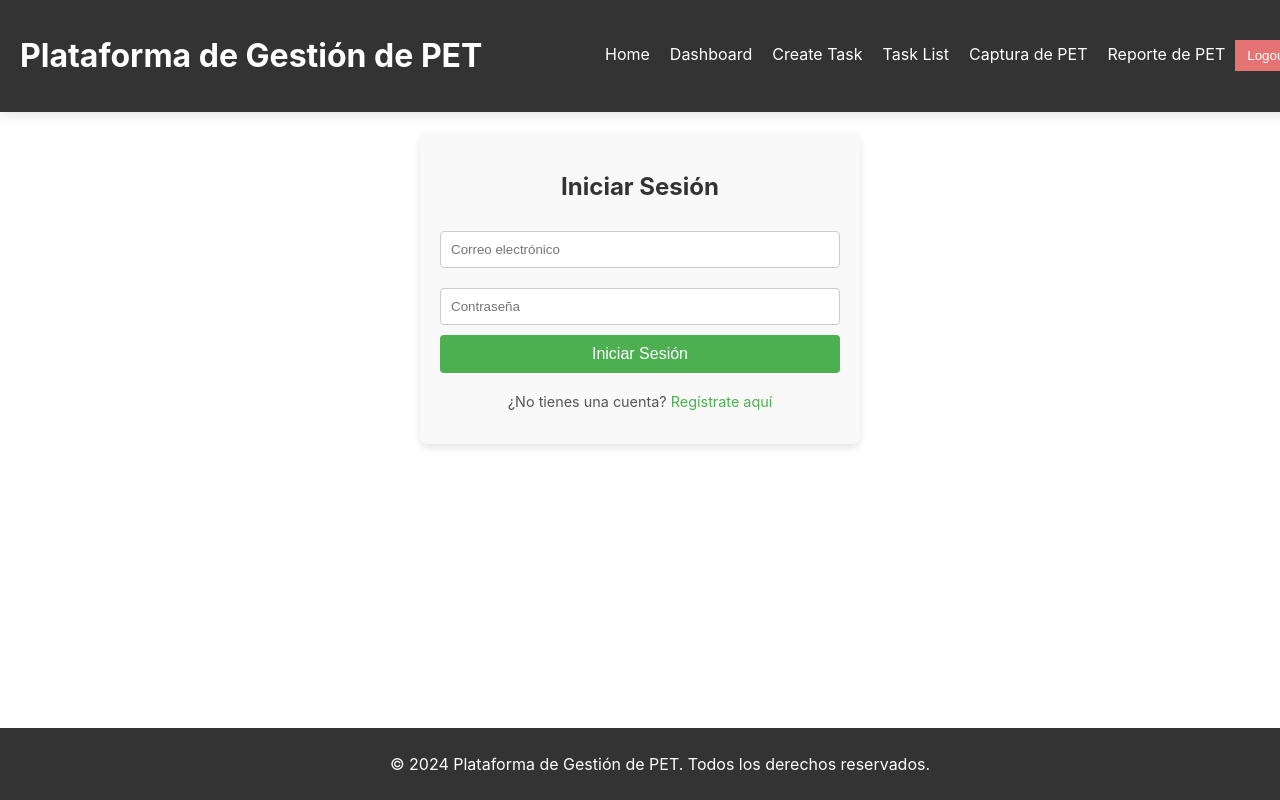
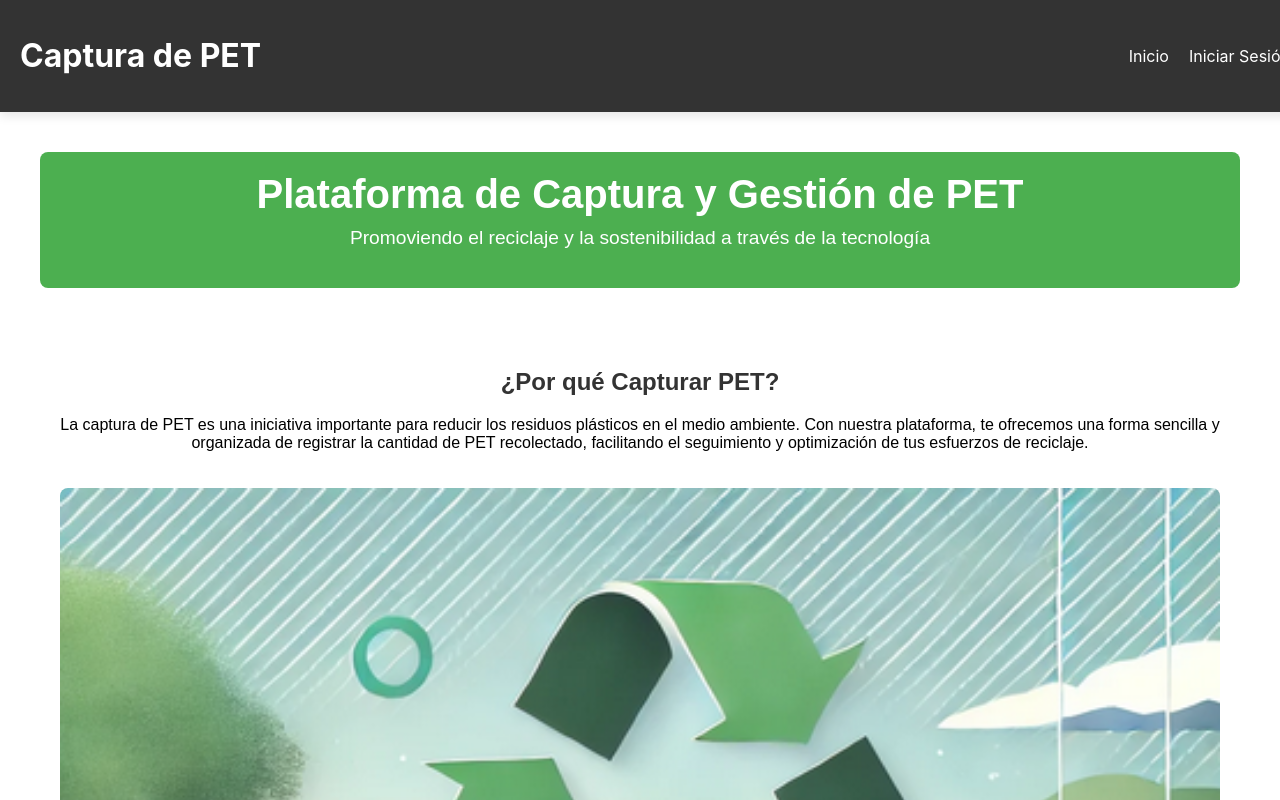
Before and after one commit to GabrielGM16/front_global_AW, a React (Create React App) app: page / in a window 1280 px wide. Before the commit this address led to /login. Shown: the top 800 px of the page. Built offline with nearby package versions, Linux system fonts and the light colour scheme.

Commit message:
Se agregan esytilos mejorados

```diff
--- a/src/App.js
+++ b/src/App.js
@@ -14,7 +14,7 @@ import PETReport from './components/PETReport';
 import './App.css';
 
 function App() {
-  const [isAuthenticated, setIsAuthenticated] = useState(false); // Inicialmente, no autenticado
+  const [isAuthenticated, setIsAuthenticated] = useState(false);
 
   const handleLogin = () => setIsAuthenticated(true);
   const handleLogout = () => setIsAuthenticated(false);
@@ -22,26 +22,33 @@ function App() {
   return (
     <Router>
       <div className="app">
-        <Header onLogout={handleLogout} />
+        <Header isAuthenticated={isAuthenticated} onLogout={handleLogout} />
         <div className="main-content">
           <Routes>
-            {!isAuthenticated ? (
+            <Route path="/" element={<Home />} />
+            <Route path="/login" element={<Login onLogin={handleLogin} />} />
+            <Route path="/register" element={<Register />} />
+
+            {/* Rutas protegidas */}
+            {isAuthenticated ? (
               <>
-                <Route path="/login" element={<Login onLogin={handleLogin} />} />
-                <Route path="/register" element={<Register />} />
-                <Route path="*" element={<Navigate to="/login" />} />
-              </>
-            ) : (
-              <>
-                <Route path="/" element={<Home />} />
                 <Route path="/dashboard" element={<Dashboard />} />
                 <Route path="/create-task" element={<CreateTask />} />
                 <Route path="/task-list" element={<TaskList />} />
                 <Route path="/pet-capture" element={<PETCapture />} />
                 <Route path="/pet-report" element={<PETReport />} />
-                <Route path="*" element={<Navigate to="/" />} />
+              </>
+            ) : (
+              <>
+                <Route path="/dashboard" element={<Navigate to="/login" />} />
+                <Route path="/create-task" element={<Navigate to="/login" />} />
+                <Route path="/task-list" element={<Navigate to="/login" />} />
+                <Route path="/pet-capture" element={<Navigate to="/login" />} />
+                <Route path="/pet-report" element={<Navigate to="/login" />} />
               </>
             )}
+
+            <Route path="*" element={<Navigate to="/" />} /> {/* Redirección a Home por defecto */}
           </Routes>
         </div>
         <Footer />
--- a/src/components/Header.js
+++ b/src/components/Header.js
@@ -3,18 +3,24 @@ import React from 'react';
 import { Link } from 'react-router-dom';
 import '../styles/Header.css';
 
-function Header({ onLogout }) {
+function Header({ isAuthenticated, onLogout }) {
   return (
     <header className="header">
-      <h1>Plataforma de Gestión de PET</h1>
-      <nav>
-        <Link to="/" className="nav-button">Home</Link>
-        <Link to="/dashboard" className="nav-button">Dashboard</Link>
-        <Link to="/create-task" className="nav-button">Create Task</Link>
-        <Link to="/task-list" className="nav-button">Task List</Link>
-        <Link to="/pet-capture" className="nav-button">Captura de PET</Link>
-        <Link to="/pet-report" className="nav-button">Reporte de PET</Link>
-        <button onClick={onLogout} className="nav-button logout-button">Logout</button>
+      <h1>Captura de PET</h1>
+      <nav className="navigation">
+        <Link to="/" className="nav-button">Inicio</Link>
+        {isAuthenticated ? (
+          <>
+            <Link to="/dashboard" className="nav-button">Dashboard</Link>
+            <Link to="/create-task" className="nav-button">Crear Tarea</Link>
+            <Link to="/task-list" className="nav-button">Lista de Tareas</Link>
+            <Link to="/pet-capture" className="nav-button">Captura de PET</Link>
+            <Link to="/pet-report" className="nav-button">Reporte de PET</Link>
+            <button onClick={onLogout} className="nav-button logout-button">Cerrar Sesión</button>
+          </>
+        ) : (
+          <Link to="/login" className="nav-button">Iniciar Sesión</Link>
+        )}
       </nav>
     </header>
   );
--- a/src/components/Home.js
+++ b/src/components/Home.js
@@ -5,23 +5,56 @@ import '../styles/Home.css';
 function Home() {
   return (
     <div className="home-container">
-      <h2 className="home-title">Bienvenido a la Plataforma de Gestión de Captura de PET</h2>
-      <p className="home-description">
-        Nuestra plataforma está diseñada para facilitar el monitoreo, registro y análisis de la recolección de PET, ayudando a promover la
-        sostenibilidad y el reciclaje.
-      </p>
-      <img
-        src="https://via.placeholder.com/600x300"
-        alt="PET Management Example"
+      <header className="home-header">
+        <h1 className="home-title">Plataforma de Captura y Gestión de PET</h1>
+        <p className="home-subtitle">Promoviendo el reciclaje y la sostenibilidad a través de la tecnología</p>
+      </header>
+
+      <section className="home-introduction">
+        <div className="home-intro-content">
+          <h2>¿Por qué Capturar PET?</h2>
+          <p>
+            La captura de PET es una iniciativa importante para reducir los residuos plásticos en el medio ambiente. Con nuestra plataforma,
+            te ofrecemos una forma sencilla y organizada de registrar la cantidad de PET recolectado, facilitando el seguimiento y optimización de
+            tus esfuerzos de reciclaje.
+          </p>
+        </div>
+        <img
+        src={`${process.env.PUBLIC_URL}/images/PET.png`} // Ruta desde `public/images`
+        alt="Sustainable PET Recycling"
         className="home-image"
       />
+      </section>
+
       <section className="home-features">
-        <h3>Características de la Plataforma</h3>
-        <ul>
-          <li>Registro semanal de recolección de PET con cálculo de precios en USD y MXN</li>
-          <li>Visualización y reporte detallado de capturas de PET</li>
-          <li>Interfaz intuitiva para un seguimiento eficaz</li>
-        </ul>
+        <h2>Características Principales</h2>
+        <div className="features-list">
+          <div className="feature">
+            <h3>Registro de Capturas</h3>
+            <p>Registra la cantidad de PET recolectado semanalmente, con un cálculo automático de valor en USD y MXN según el peso recolectado.</p>
+          </div>
+          <div className="feature">
+            <h3>Reportes Detallados</h3>
+            <p>Visualiza reportes de capturas pasadas, incluyendo fechas, cantidades y valores, para un análisis completo del impacto ambiental.</p>
+          </div>
+          <div className="feature">
+            <h3>Gestión de Usuarios</h3>
+            <p>Usuarios administradores y operadores pueden colaborar en la plataforma, asegurando que los datos estén siempre actualizados.</p>
+          </div>
+          <div className="feature">
+            <h3>Análisis de Impacto</h3>
+            <p>Obtén métricas e información clave para conocer el impacto positivo de tu recolección y optimizar las futuras capturas de PET.</p>
+          </div>
+        </div>
+      </section>
+
+      <section className="home-call-to-action">
+        <h2>Únete a la Iniciativa</h2>
+        <p>
+          Nuestra plataforma está diseñada para cualquier organización o individuo que desee colaborar en la preservación del medio ambiente.
+          Regístrate y empieza a hacer la diferencia hoy mismo.
+        </p>
+        <a href="/register" className="cta-button">¡Regístrate Ahora!</a>
       </section>
     </div>
   );
--- a/src/components/Login.js
+++ b/src/components/Login.js
@@ -1,12 +1,14 @@
 // src/components/Login.js
 import React, { useState } from 'react';
 import { Link } from 'react-router-dom';
+import { useNavigate } from 'react-router-dom'; // Importar useNavigate
 import '../styles/Login.css';
 
 function Login({ onLogin }) {
   const [email, setEmail] = useState('');
   const [password, setPassword] = useState('');
   const [error, setError] = useState('');
+  const navigate = useNavigate(); // Inicializar el hook de navegación
 
   const handleSubmit = async (e) => {
     e.preventDefault();
@@ -28,6 +30,7 @@ function Login({ onLogin }) {
         const data = await response.json();
         localStorage.setItem('token', data.token); // Guarda el token en localStorage
         onLogin(data.user); // Actualiza el estado de autenticación en App
+        navigate('/dashboard'); // Redirigir al dashboard
       } else if (response.status === 401) {
         setError('Credenciales incorrectas.');
       } else {
--- a/src/components/Register.js
+++ b/src/components/Register.js
@@ -1,6 +1,6 @@
 // src/components/Register.js
 import React, { useState } from 'react';
-import { Link } from 'react-router-dom';
+import { Link, useNavigate } from 'react-router-dom';
 import '../styles/Register.css';
 
 function Register({ onRegister }) {
@@ -9,6 +9,8 @@ function Register({ onRegister }) {
   const [password, setPassword] = useState('');
   const [confirmPassword, setConfirmPassword] = useState('');
   const [error, setError] = useState('');
+  const [successMessage, setSuccessMessage] = useState(''); // Para mostrar mensaje de éxito
+  const navigate = useNavigate();
 
   const handleSubmit = async (e) => {
     e.preventDefault();
@@ -39,9 +41,8 @@ function Register({ onRegister }) {
       });
 
       if (response.ok) {
-        const data = await response.json();
-        localStorage.setItem('token', data.token); // Guarda el token en localStorage
-        onRegister(data.user); // Actualiza el estado de autenticación en App
+        setSuccessMessage('Usuario registrado correctamente. Redirigiendo a la página de inicio de sesión...');
+        setTimeout(() => navigate('/login'), 2000);
       } else {
         const errorData = await response.json();
         setError(errorData.message || 'Error al registrarse.');
--- a/src/styles/Home.css
+++ b/src/styles/Home.css
@@ -1,40 +1,88 @@
 /* src/styles/Home.css */
 
 .home-container {
-  max-width: 800px;
-  margin: 0 auto;
+  max-width: 1200px;
+  margin: auto;
   padding: 20px;
   text-align: center;
+  font-family: Arial, sans-serif;
+}
+
+.home-header {
+  background-color: #4CAF50;
+  color: white;
+  padding: 20px 0;
+  border-radius: 8px;
 }
 
 .home-title {
-  font-size: 2em;
-  margin-bottom: 10px;
+  font-size: 2.5em;
+  margin: 0;
 }
 
-.home-description {
+.home-subtitle {
   font-size: 1.2em;
-  color: #666;
-  margin-bottom: 20px;
+  margin-top: 10px;
+}
+
+.home-introduction, .home-features, .home-call-to-action {
+  margin: 40px 0;
+  padding: 20px;
 }
 
 .home-image {
   width: 100%;
   height: auto;
-  margin-bottom: 20px;
+  border-radius: 8px;
+  margin-top: 20px;
 }
 
 .home-features {
-  text-align: left;
+  background-color: #f4f4f9;
+  border-radius: 8px;
 }
 
-.home-features h3 {
-  font-size: 1.5em;
-  color: #333;
-  margin-bottom: 10px;
+.features-list {
+  display: flex;
+  flex-wrap: wrap;
+  justify-content: space-around;
 }
 
-.home-features ul {
-  list-style: disc inside;
-  color: #444;
+.feature {
+  width: 45%;
+  padding: 20px;
+  background-color: #fff;
+  margin: 10px 0;
+  border-radius: 8px;
+  box-shadow: 0px 4px 6px rgba(0, 0, 0, 0.1);
 }
+
+.feature h3 {
+  font-size: 1.5em;
+  color: #4CAF50;
+}
+
+.feature p {
+  font-size: 1em;
+  color: #333;
+}
+
+.home-call-to-action {
+  background-color: #e8f5e9;
+  border-radius: 8px;
+}
+
+.cta-button {
+  display: inline-block;
+  margin-top: 15px;
+  padding: 12px 24px;
+  color: white;
+  background-color: #4CAF50;
+  border-radius: 5px;
+  text-decoration: none;
+  font-size: 1em;
+}
+
+.cta-button:hover {
+  background-color: #388E3C;
+}
```
Also changed, not shown: public/images/PET.png (added).
